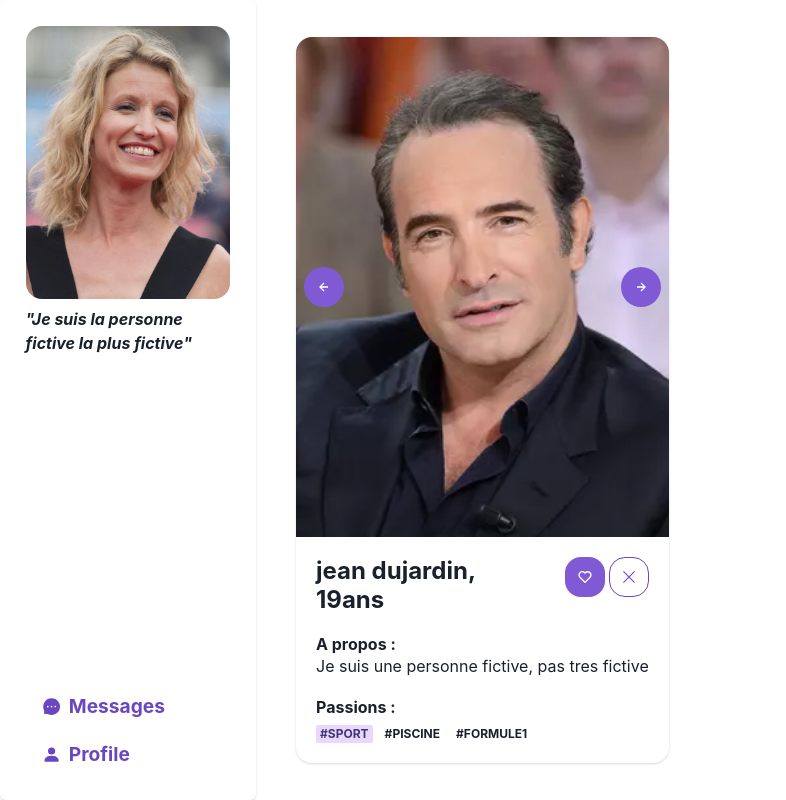
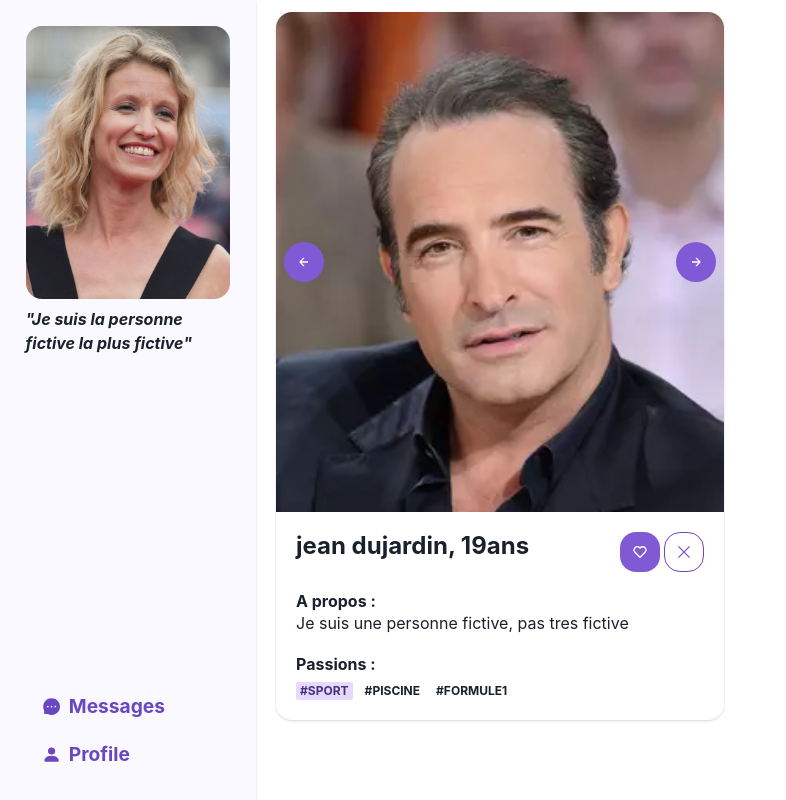
Before and after one commit to Gagl08/projet-web4, a Next.js app: page /dashboard in a window 1280 px wide. Shown: the whole page, without its empty margins (0-786 px from the left). Built offline with nearby package versions, Linux system fonts and the light colour scheme; no server answers; sample sign-in values are in the browser's storage.

Commit message:
Use Grid to dashboard
Took 22 minutes

```diff
--- a/src/components/layout/dashboard/left_panel/LeftPanel.jsx
+++ b/src/components/layout/dashboard/left_panel/LeftPanel.jsx
@@ -4,8 +4,6 @@ import {
   Box,
   Image,
   Text,
-  Button,
-  VStack,
   Spacer,
 } from '@chakra-ui/react';
 import {useRouter} from 'next/router';
@@ -19,7 +17,7 @@ export default function LeftPanel(props) {
   const {user} = props;
 
   return (
-    <Card width={'20vw'} height={'100vh'} padding={'0px'}>
+    <Card width={'20vw'} height={'100%'} borderRadius={0} padding={'0px'} bg={'#faf9ff'}>
       <Flex direction={'column'} height={'100%'} margin={'10%'}>
         <Box>
           <Image src={user.images[0]} borderRadius={'1rem'}/>
--- a/src/pages/dashboard.tsx
+++ b/src/pages/dashboard.tsx
@@ -1,40 +1,54 @@
-import {Text} from '@chakra-ui/react';
+import {Grid, GridItem, Text, Box} from '@chakra-ui/react';
 import {useSession} from 'next-auth/react';
 import {useRouter} from 'next/router';
-import {Flex} from '@chakra-ui/react';
 
 import type {Session} from '@/models/data_models/Session';
-import CardUser from "../components/layout/dashboard/card_user/CardUser";
-import LeftPanel from "../components/layout/dashboard/left_panel/LeftPanel";
+import CardUser from '../components/layout/dashboard/card_user/CardUser';
+import LeftPanel from '../components/layout/dashboard/left_panel/LeftPanel';
 import Head from 'next/head';
 import {websiteName} from '@/lib/constants';
+import Navbar from '@/components/Navbar';
 
 export default function Dashboard() {
   const router = useRouter();
   const {data: session, status} = useSession();
 
-  if (status === "loading") return <Text>Loading...</Text>
-  if (status === "unauthenticated") router.push("/login");
+  if (status === 'loading') return <Text>Loading...</Text>;
+  if (status === 'unauthenticated') router.push('/login');
 
-
-  if (status === "authenticated") {
+  if (status === 'authenticated') {
     const {user} = session as unknown as Session;
 
-    const refinedUser = {...user,
+    const refinedUser = {
+      ...user,
       age: 21,
-      aPropos: "Je suis la personne fictive la plus fictive",
-      images: ["135538.webp"],
-      passions: ["Sport", "Voiture", "Cuisine"],
+      aPropos: 'Je suis la personne fictive la plus fictive',
+      images: ['135538.webp'],
+      passions: ['Sport', 'Voiture', 'Cuisine'],
     };
 
     return (
         <>
           <Head><title>{websiteName} | Dashboard</title></Head>
 
-          <Flex gap={10}>
-            <LeftPanel user={refinedUser} />
-            <Flex justify={'center'} alignItems={'center'} ><CardUser user={refinedUser} /></Flex>
-          </Flex>
+
+          <Grid templateColumns={'repeat(5, 1fr)'}
+                templateRows={'repeat(2, 1fr)'} gap={5} minH={'100vh'}>
+            <GridItem area={'1 / 1 / 3 / 2'}>
+              <LeftPanel user={refinedUser}/>
+            </GridItem>
+            <GridItem area={'1 / 2 / 3 / 4'}>
+              <Box py={3}>
+                <CardUser user={refinedUser}/>
+              </Box>
+            </GridItem>
+            <GridItem area={'1 / 4 / 2 / 6'}>
+              {/*Right top*/}
+            </GridItem>
+            <GridItem area={'2 / 4 / 3 / 6'}>
+              {/*Right Bottom*/}
+            </GridItem>
+          </Grid>
         </>
     );
   }
```
Also changed, not shown: src/components/Navbar.tsx (+6 -2 lines).
